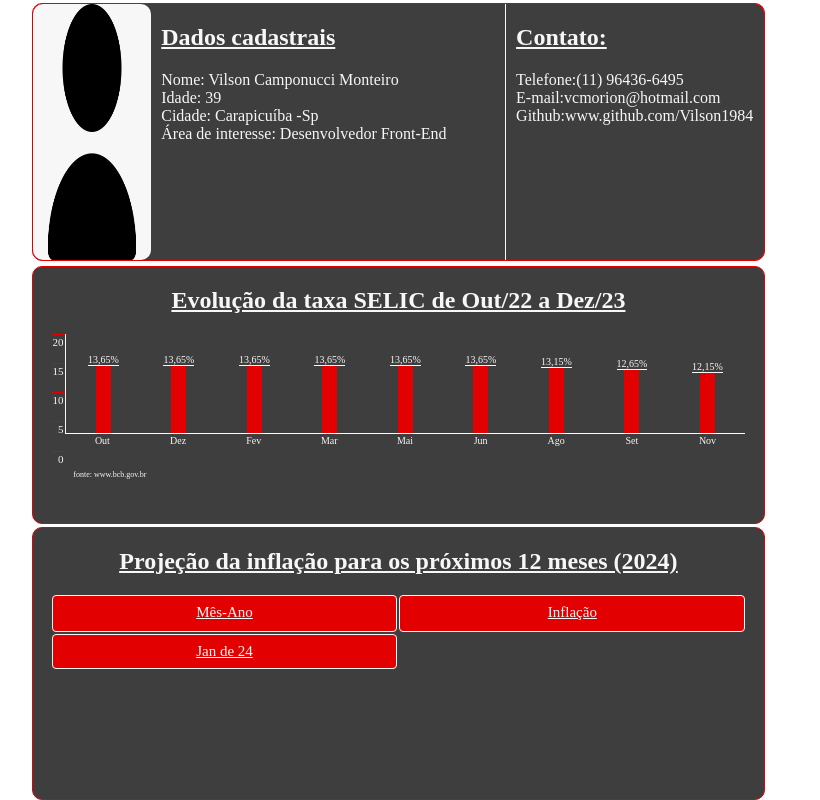
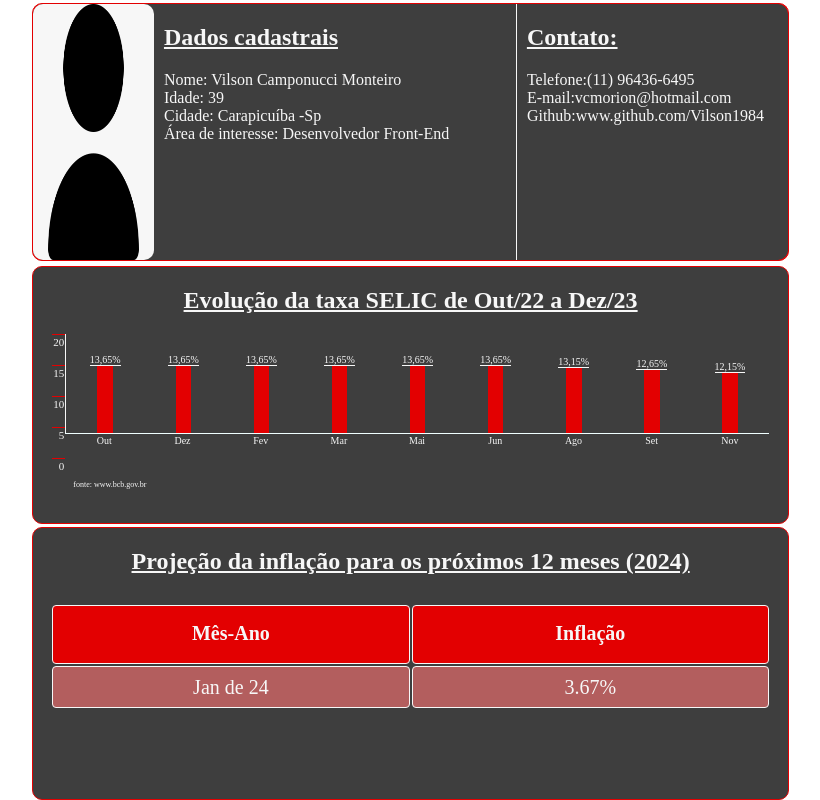
Before and after one commit to Vilson1984/Desafio-Ghasti-Front-End, a plain HTML site: page index.html in a window 1280 px wide. Shown: the whole page, without its empty margins (202-1022 px from the left). Drawn offline with Linux system fonts and the light colour scheme.

Commit message:
update layout

```diff
--- a/index.html
+++ b/index.html
@@ -1,6 +1,5 @@
 <!DOCTYPE html>
 <html lang="en">
-
 <head>
     <meta charset="UTF-8">
     <meta name="viewport" content="width=device-width, initial-scale=1.0">
@@ -8,14 +7,11 @@
 
     <title>Desafio Front-End::Ghasti::</title>
 </head>
-
-
 <body>
     <!--Rendering Personal Data-->
     <div class="Container-Datas">
         <div class="Container-Personal-Data">
             <img class="Icon" src="images/user.png" alt="Ícone de Usuário">
-
             <div class="Personal-Data">
                 <h2>Dados cadastrais</h2>
                 <div class="info-item">
@@ -33,7 +29,6 @@
             </div>
         </div>
         <div class="Contact">
-            <!--                <img class="Icon" src="images/phone-call.png"></i> -->
             <h2>Contato:</h2>
             <div class="info-item">
                 <span>Telefone:</span>(11) 96436-6495
@@ -46,11 +41,9 @@
             </div>
         </div>
     </div>
-
     <!--Chart about Evolution Inflation Tax-->
     <div class="Chart-Bars">
         <div class="Icon-Title">
-            <!--            <img class="Icon" src="images/chart-histogram.png"></img> -->
             <h2>Evolução da taxa SELIC de Out/22 a Dez/23</h2>
         </div>
         <div class="Chart">
@@ -61,10 +54,8 @@
                 <div class="Numbers-Y">5</div>
                 <div class="Numbers-Y">0</div>
             </div>
-
             <div class="Chart-Area">
                 <div class="area-barras">
-
                     <div class="Division" style="border-left: 1px solid #f7f7f7;">
                         <div class="Value-Bar">13,65%</div>
                         <div class="barra" style="height: 68.25%;"></div>
@@ -117,26 +108,22 @@
         </div>
         <p class="Source">fonte: www.bcb.gov.br</p>
     </div>
-
     <!--Table about Projection IPCA, tax mensure inflation-->
     <div class="Container-Projection">
         <div class="Icon-Title">
-            <!--    <img class="Icon" src="images/stats.png"></img>  -->
             <h2>Projeção da inflação para os próximos 12 meses (2024)</h2>
         </div>
+        <!-- Adicione isso onde deseja exibir os dados -->
         <div class="Table-Inflation-Rate">
             <!--Columns-->
-            <div class="cell">Mês-Ano</div>
-            <div class="cell">Inflação</div>
-
-            <!-- Adicione isso onde deseja exibir os dados -->
-            <div id="dadosMes"></div>
-            <div id="dadosPercentual"></div>
-
-            <!-- Incluindo o script JavaScript com o mock -->
+            <div class="cell" style="height: 50px; padding-top: 7px;font-weight: bold;">Mês-Ano</div>
+            <div class="cell" style="height: 50px; padding-top: 7px;font-weight: bold;">Inflação</div>
+            <!--Datas month and tax% -->
+            <div class="cell" id="Data-Month" style="background-color:#b35e5e"></div>
+            <div class="cell" id="Data-Percent" style="background-color:#b35e5e"></div>
             <script>
-                // Função para gerar um mock de dados
-                function gerarMock(mes, elementoMes, porcent) {
+                // Create Date's Mock
+                function Mock(mes, elementoMes, elementoPercent) {
                     const ano = 2024;
                     const meses = [
                         "Janeiro", "Fevereiro", "Março",
@@ -144,7 +131,6 @@
                         "Julho", "Agosto", "Setembro",
                         "Outubro", "Novembro", "Dezembro"
                     ];
-
                     const percentuaisPorMes = {
                         "Janeiro": 3.67,
                         "Fevereiro": 3.92,
@@ -159,60 +145,15 @@
                         "Novembro": 3.90,
                         "Dezembro": 3.90
                     };
-
-                    elementoMes.innerHTML = `
-                    <div class="cell"> ${mes.slice(0,3)} de 24</div>
-
-                    `;
-                    porcent.innerHTML = `<div class="cell"> ${percentuaisPorMes[mes]}%</div>`
-
+                    // Set values to div Data-Month
+                    elementoMes.innerHTML = `<div>${mes.slice(0, 3)} de ${ano.toString().slice(-2)}</div>`;
+                    // Set valuesto to div Data-Percent
+                    elementoPercent.innerHTML = `<div>${percentuaisPorMes[mes]}%</div>`;
                 }
-
-                // Exemplo de uso para Janeiro de 2024
-                const elementoDadosMes = document.getElementById("dadosMes");
-                gerarMock("Janeiro", elementoDadosMes);
-
-                const elementoPercentual = document.getElementById("dadosPercentual");
-                gerarMock("Janeiro", elementoPercentual);
+                // Datas mock to Janeiro de 2024
+                const elementoDataMonth = document.getElementById("Data-Month");
+                const elementoDataPercent = document.getElementById("Data-Percent");
+                Mock("Janeiro", elementoDataMonth, elementoDataPercent);
             </script>
-
-
-            <!--    <div class="cell">Jan de 24</div>
-            <div class="cell">3.67</div>
-
-            <div class="cell">Fev de 24</div>
-            <div class="cell">3.92</div>
-
-            <div class="cell">Mar de 24</div>
-            <div class="cell">4.00</div>
-
-            <div class="cell">Abr de 24</div>
-            <div class="cell">4.10</div>
-
-            <div class="cell">Mai de 24</div>
-            <div class="cell">4.20</div>
-
-            <div class="cell">Jun de 24</div>
-            <div class="cell">4.10</div>
-
-            <div class="cell">Jul de 24</div>
-            <div class="cell">4.00</div>
-
-            <div class="cell">Ago de 24</div>
-            <div class="cell">3.92</div>
-
-            <div class="cell">Set de 24</div>
-            <div class="cell">3.85</div>
-
-            <div class="cell">Out de 24</div>
-            <div class="cell">3.87</div>
-
-            <div class="cell">Nov de 24</div>
-            <div class="cell">3.90</div>
-
-            <div class="cell">Dez de 24</div>
-            <div class="cell">3.90</div>
-        -->
-
         </div>
 </body>
--- a/style/style.css
+++ b/style/style.css
@@ -18,7 +18,7 @@ h3 {
 .Container-Datas {
     background-color: #f00;
     display: inline-flex;
-    width: 90%;
+    width: 93%;
     border-radius: 10px;
     justify-content: center;
     border: solid 1.5px #e30001;
@@ -34,7 +34,13 @@ h3 {
     border-bottom-left-radius: 10px;
 }
 
-
+.Icon-stats{
+    width: 25%;
+    height: 32vh;
+    background-color: #f7f7f7;
+    border-radius: 10px;
+    margin-right: 10px;
+}
 
 .Icon {
     width: 25%;
@@ -58,7 +64,7 @@ h3 {
 
 .Chart-Bars {
     background-color: #3e3e3e;
-    width: 90%;
+    width: 93%;
     color: #f7f7f7;
     border: solid 1.5px #e30001;
     border-radius: 10px;
@@ -134,10 +140,11 @@ h3 {
     font-size: 8px;
     text-align: initial;
     margin-left: 40px;
+    margin-top: 18px;
 }
 
 .Numbers-Y {
-    height: calc((100% - -2%)/5);
+    height: calc((100% - -9%)/5);
     border-top: solid 1px #e30001;
     align-items: baseline;
     display: flex;
@@ -148,20 +155,20 @@ h3 {
 
 .Table-Inflation-Rate {
     background-color: #3e3e3e;
-    display: grid;
-    grid-template-columns: repeat(2, 1fr);
-    width: 95%;
-    margin: auto;
-    height: 30%;
-    gap: 2px;
+  display: grid;
+  grid-template-columns: repeat(2, 1fr);
+  width: 95%;
+  margin: auto;
+  gap: 2px;
+  position: relative;
+  top: 10px;
 }
 
 .Container-Projection {
-    text-decoration: underline;
     text-align: center;
     background-color: #3e3e3e;
     color: #f7f7f7;
-    width: 90%;
+    width: 93%;
     border: solid 1.5px #e30001;
     border-radius: 10px;
     padding-bottom: 15px;
@@ -172,6 +179,6 @@ h3 {
     background-color: #e30001;
     border-radius: 4px;
     border: solid 1px;
-    font-size: 15px;
-    padding: 8px;
+    font-size: 20px;
+    line-height: 2;
 }
```
Also changed, not shown: script.js (deleted, +0 -30 lines).
